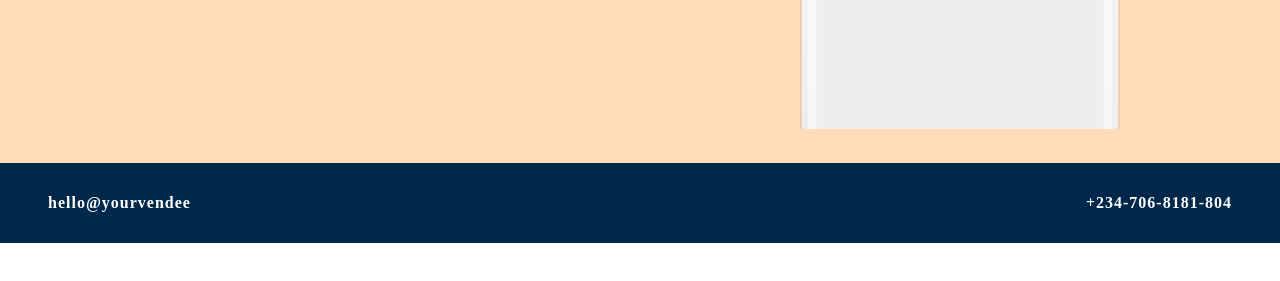
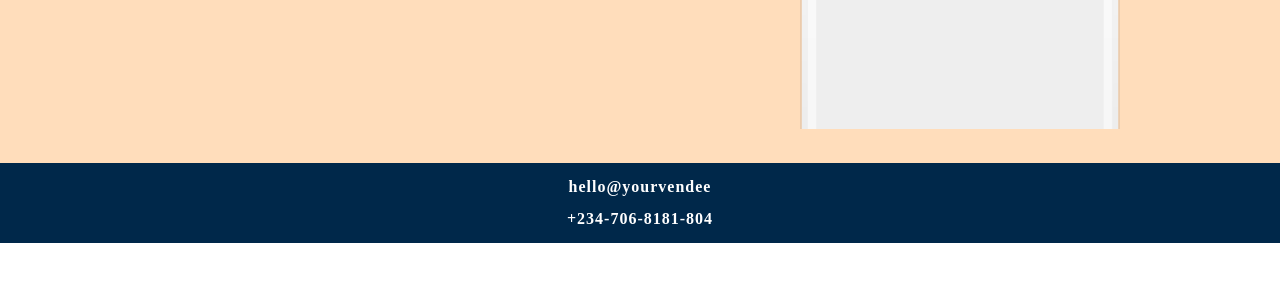
Before and after one commit to Ikem43/Website-Demo, a plain HTML site: page VENDEE_WEB/index.html in a window 1280 px wide. Shown: the part 497-778 px from the top of the page. Drawn offline with Linux system fonts and the light colour scheme; a web font is replaced by a local one.

Commit message:
Responsive Setting edit

```diff
--- a/VENDEE_WEB/css/style.css
+++ b/VENDEE_WEB/css/style.css
@@ -129,7 +129,8 @@ height: 80px;
 
 .contactDetails {
 display: flex;
-justify-content: space-between;
+flex-direction: column;
+justify-content: space-evenly;
 align-items: center;
 height: 100%;
 padding: 0px 48px 0px 48px;
```
